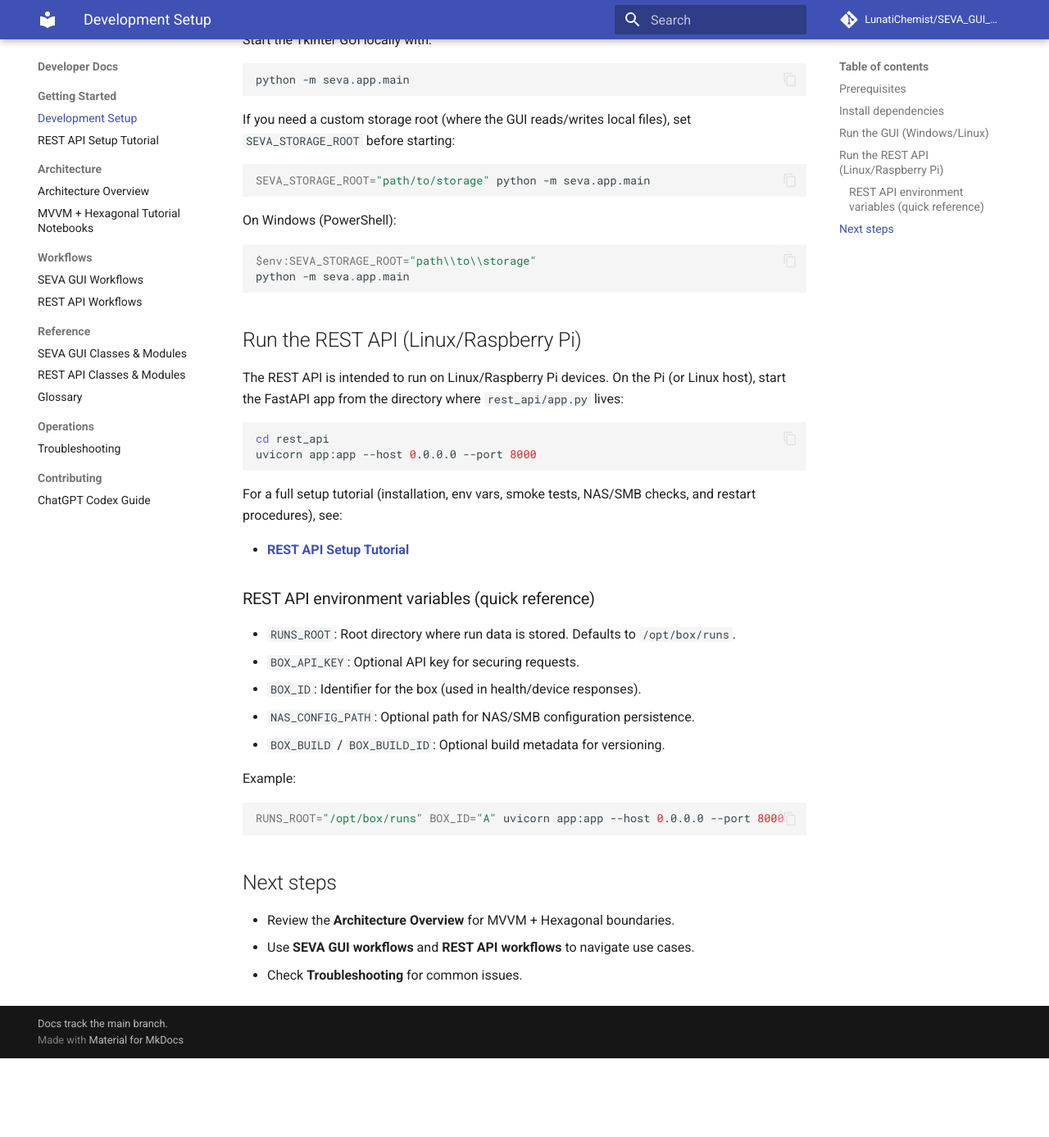
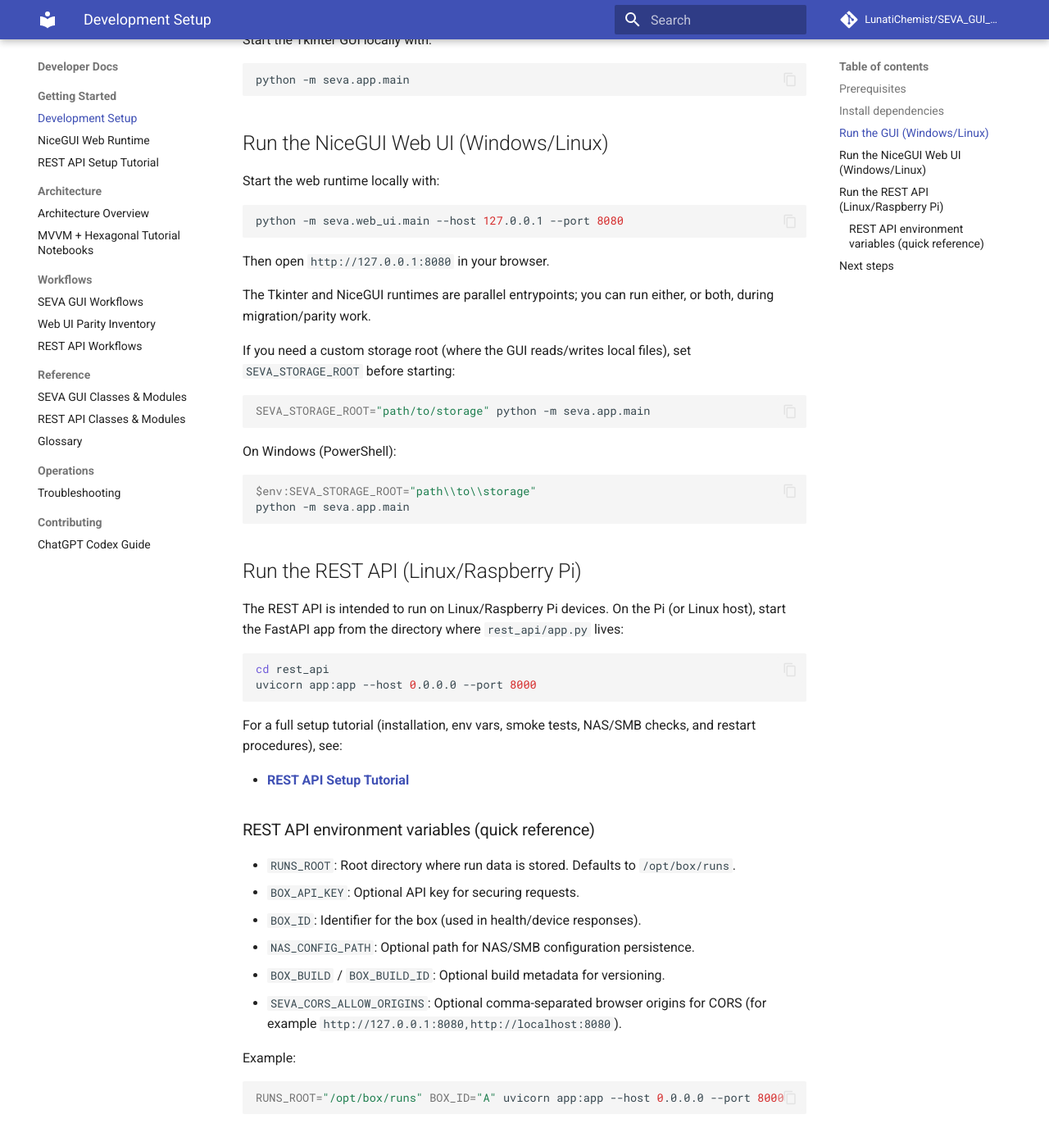
Before and after one commit to LunatiChemist/SEVA_GUI_MVVM, an MkDocs documentation site: the page built from docs/dev-setup.md, in a window 1280 px wide and 1400 px high, scrolled down 657 px. Shown: the top 1387 px of the window at 82% size. Built offline with MkDocs 1.6.1 and Material for MkDocs 9.7.7, drawn with Linux system fonts in a browser that asks for light colours; comment, search, counter and statistics services are not loaded; before the commit the page ends 1948 px from its top, so only the background shows below that.

Commit message:
docs(web-ui): add runtime guide and startup/deploy notes

````diff
--- a/docs/dev-setup.md
+++ b/docs/dev-setup.md
@@ -24,6 +24,19 @@ Start the Tkinter GUI locally with:
 ```bash
 python -m seva.app.main
 ```
+
+## Run the NiceGUI Web UI (Windows/Linux)
+
+Start the web runtime locally with:
+
+```bash
+python -m seva.web_ui.main --host 127.0.0.1 --port 8080
+```
+
+Then open `http://127.0.0.1:8080` in your browser.
+
+The Tkinter and NiceGUI runtimes are parallel entrypoints; you can run either,
+or both, during migration/parity work.
 
 If you need a custom storage root (where the GUI reads/writes local files), set
 `SEVA_STORAGE_ROOT` before starting:
@@ -62,6 +75,7 @@ and restart procedures), see:
 - `BOX_ID`: Identifier for the box (used in health/device responses).
 - `NAS_CONFIG_PATH`: Optional path for NAS/SMB configuration persistence.
 - `BOX_BUILD` / `BOX_BUILD_ID`: Optional build metadata for versioning.
+- `SEVA_CORS_ALLOW_ORIGINS`: Optional comma-separated browser origins for CORS (for example `http://127.0.0.1:8080,http://localhost:8080`).
 
 Example:
 
--- a/mkdocs.yml
+++ b/mkdocs.yml
@@ -37,12 +37,14 @@ nav:
   - Developer Docs:
       - Getting Started:
           - Development Setup: dev-setup.md
+          - NiceGUI Web Runtime: web_ui_runtime.md
           - REST API Setup Tutorial: rest-api-setup.md
       - Architecture:
           - Architecture Overview: architecture_overview.md
           - MVVM + Hexagonal Tutorial Notebooks: mvvm_tutorial_notebooks.md
       - Workflows:
           - SEVA GUI Workflows: workflows_seva.md
+          - Web UI Parity Inventory: web_ui_parity_inventory.md
           - REST API Workflows: workflows_rest_api.md
       - Reference:
           - SEVA GUI Classes & Modules: classes_seva.md
````
Also changed, not shown: README.md (+14 -0 lines), docs/index.md (+10 -8 lines), docs/web_ui_runtime.md (added, +73 -0 lines), 1 other file.
